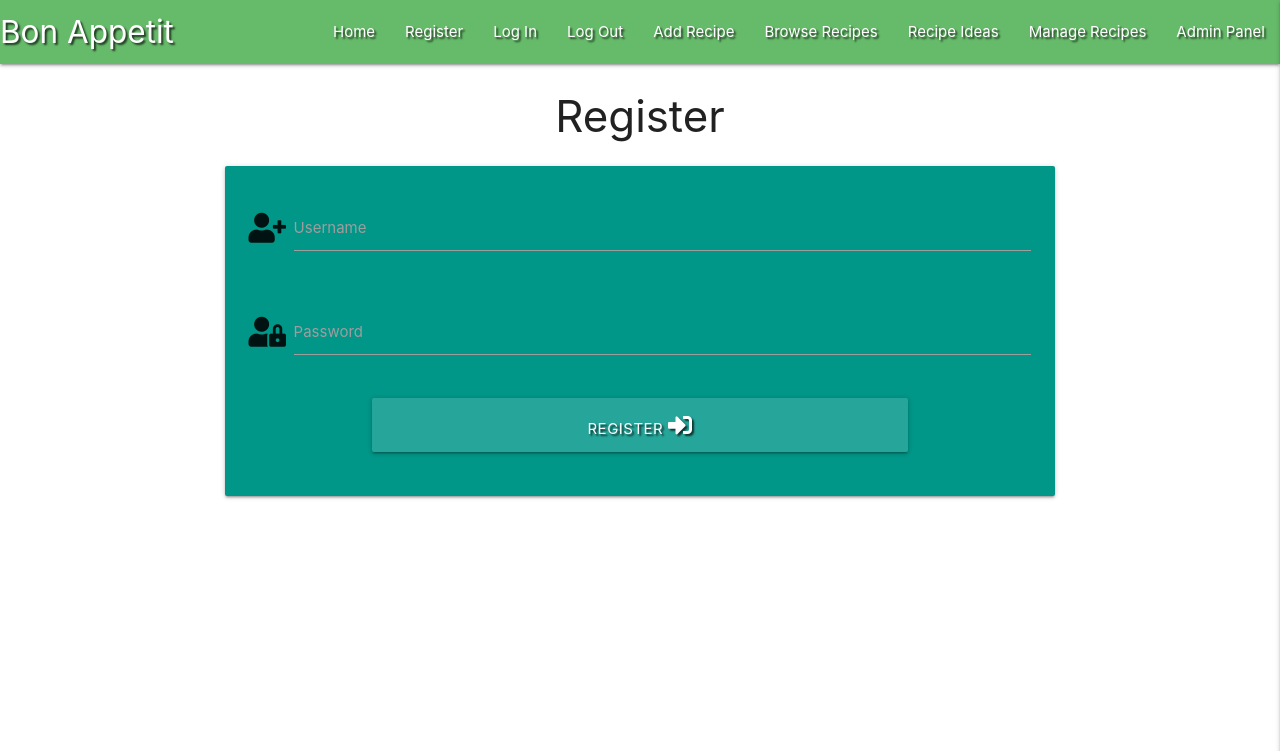
After one commit to AJBayliss81/bon-appetit, a Flask app: page /register in a window 1280 px wide. The commit adds this page. Shown: the top 751 px of the page. Run offline with Flask 2, Linux system fonts and the light colour scheme; some libraries are stand-ins or nearby versions.

Commit message:
Added basic register template

```diff
--- a/app.py
+++ b/app.py
@@ -4,6 +4,7 @@ from flask import (
     redirect, request, session, url_for)
 from flask_pymongo import PyMongo
 from bson.objectid import ObjectId
+from werkzeug.security import generate_password_hash, check_password_hash
 if os.path.exists("env.py"):
     import env
 
@@ -24,6 +25,11 @@ def get_recipes():
     return render_template("recipes.html", recipes=recipes)
 
 
+@app.route("/register", methods=["GET", "POST"])
+def register():
+    return render_template("register.html")
+
+
 if __name__ == "__main__":
     app.run(host=os.environ.get("IP"),
             port=int(os.environ.get("PORT")),
--- a/templates/base.html
+++ b/templates/base.html
@@ -24,7 +24,7 @@
 				<a href="#" data-target="mobile-demo" class="sidenav-trigger right"><i class="fas fa-bars"></i></a>
 				<ul class="right hide-on-med-and-down">
 					<li><a href="{{ url_for('get_recipes') }}">Home</a></li>
-                    <li><a href="#">Register</a></li>
+                    <li><a href="{{ url_for('register') }}">Register</a></li>
                     <li><a href="#">Log In</a></li>
                     <li><a href="#">Log Out</a></li>
                     <li><a href="#">Add Recipe</a></li>
@@ -40,7 +40,7 @@
 		<ul class="sidenav" id="mobile-demo">
             <li><h4 class="center-align">Bon Appetit</h4></li>
 			<li><a href="{{ url_for('get_recipes') }}">Home</a></li>
-			<li><a href="#">Register</a></li>
+			<li><a href="{{ url_for('register') }}">Register</a></li>
 			<li><a href="#">Log In</a></li>
 			<li><a href="#">Log Out</a></li>
 			<li><a href="#">Add Recipe</a></li>
--- /dev/null
+++ b/templates/register.html
@@ -0,0 +1,38 @@
+{% extends "base.html" %}
+{% block content %}
+
+    <h3 class="center-align">Register</h3>
+
+	<div class="row">
+		<form class="col s12 m8 offset-m2">
+			<div class="card-panel teal">
+
+				<!---- Username input ---->
+                <div class="row">
+					<div class="input-field col s12">
+						<i class="fas fa-user-plus prefix"></i>
+						<input id="username" name ="username" type="text" class="validate">
+						<label for="username">Username</label>
+					</div>
+				</div>
+
+                <!---- Password input --->
+				<div class="row">
+					<div class="input-field col s12">
+                        <i class="fas fa-user-lock prefix"></i>
+						<input id="password" name="password" type="password" class="validate">
+						<label for="password">Password</label>
+					</div>
+				</div>
+
+                <!---- Register button ---->
+                <div class="row">
+                    <button type="submit" class="col s8 offset-s2 btn-large text-shadow">
+                        Register <i class="fas fa-sign-in-alt"></i>
+                    </button>
+                </div>
+			</div>
+		</form>
+	</div>
+
+{% endblock %}
```
